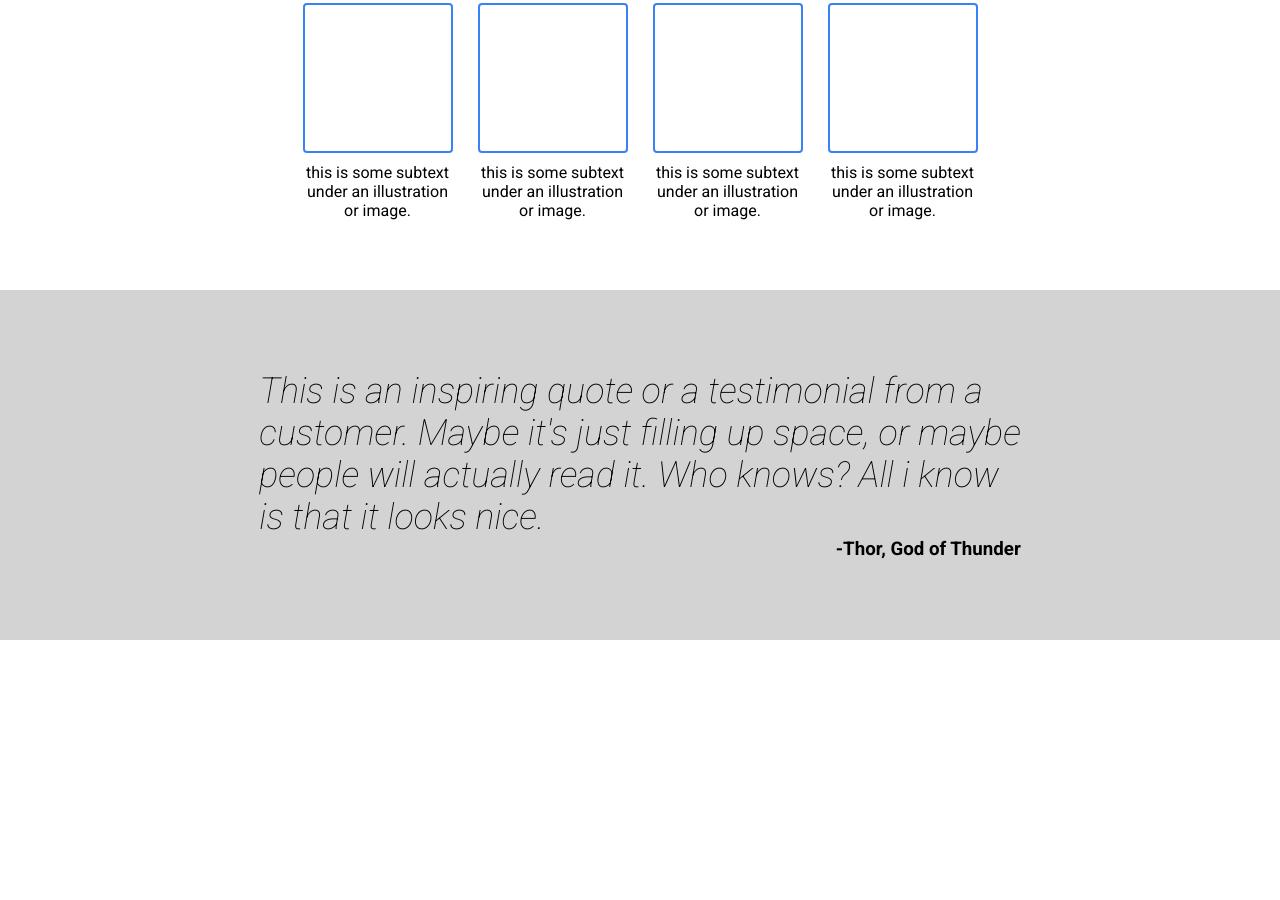
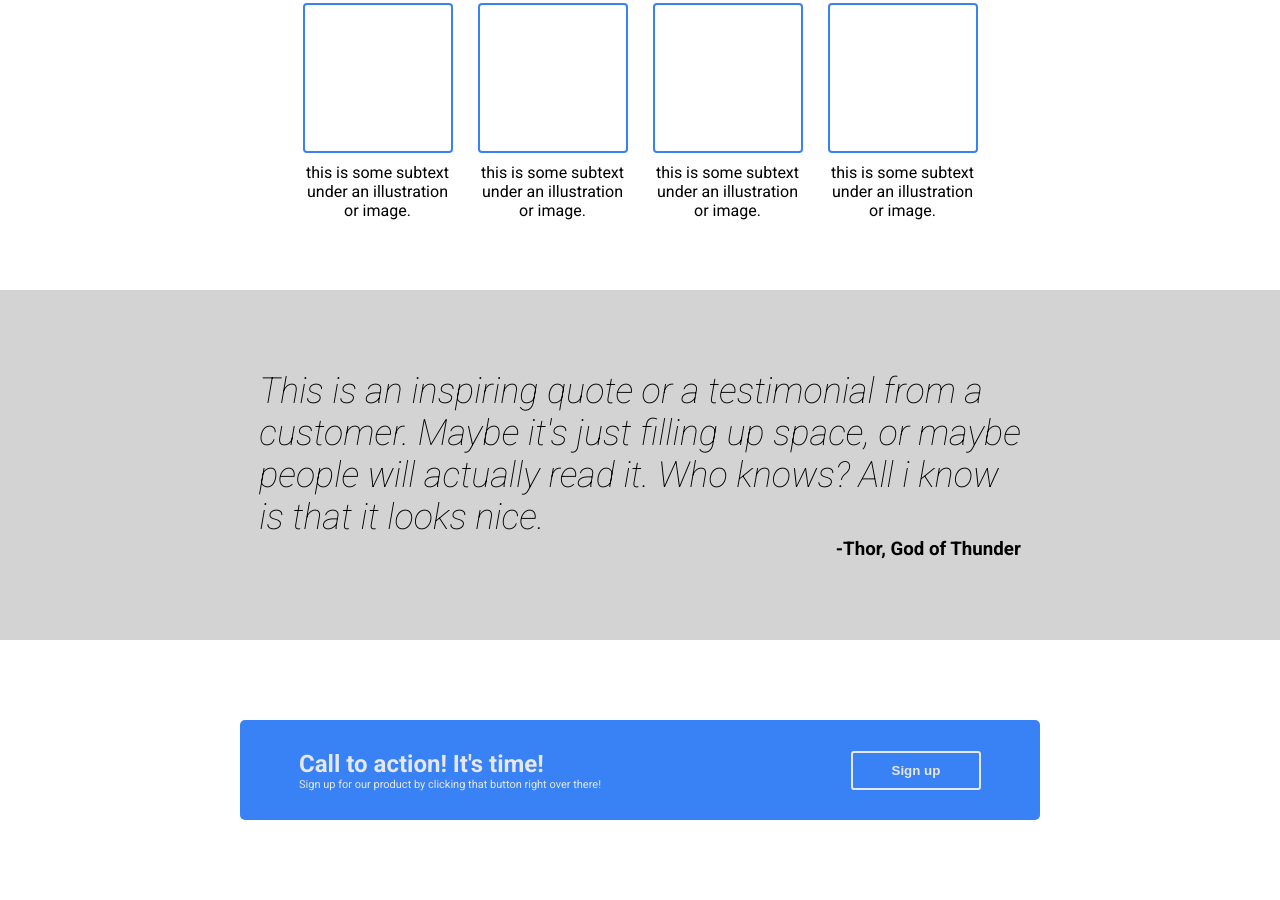
Before and after one commit to Darksideofthemoon1/odin-landing-page, a plain HTML site: page index.html in a window 1280 px wide. Shown: the part 499-1399 px from the top of the page. Before the commit the page ends 1139 px from the top, so only its background shows below. Drawn offline with Linux system fonts and the light colour scheme.

Commit message:
call to action button styled and complete. footer remaining

```diff
--- a/index.html
+++ b/index.html
@@ -83,5 +83,18 @@
         <h3 class="h3">-Thor, God of Thunder</h3>
       </div>
     </div>
+    <div class="container-4">
+      <div class="blue-container">
+        <div class="blue-left">
+          <p class="callta">Call to action! It's time!</p>
+          <p class="sign-up-text">
+            Sign up for our product by clicking that button right over there!
+          </p>
+        </div>
+        <div class="blue-right">
+          <button class="btn-2">Sign up</button>
+        </div>
+      </div>
+    </div>
   </body>
 </html>
--- a/styles.css
+++ b/styles.css
@@ -128,3 +128,43 @@ ul {
   text-align: end;
   justify-content: center;
 }
+
+.container-4 {
+  padding: 80px;
+  display: flex;
+  align-items: center;
+  justify-content: center;
+}
+
+.blue-container {
+  height: 80px;
+  width: 800px;
+  background-color: #3882f6;
+  display: flex;
+  align-items: center;
+  justify-content: center;
+  gap: 250px;
+  border-radius: 5px;
+  padding: 50px;
+}
+
+.callta {
+  font-weight: bold;
+  color: #e5e7eb;
+  font-size: 24px;
+}
+
+.sign-up-text {
+  font-size: 11px;
+  color: #e5e7eb;
+}
+
+.btn-2 {
+  border: 2px solid #e5e7eb;
+  border-radius: 3px;
+  background-color: #3882f6;
+  padding: 10px;
+  width: 130px;
+  color: #e5e7eb;
+  font-weight: bolder;
+}
```
